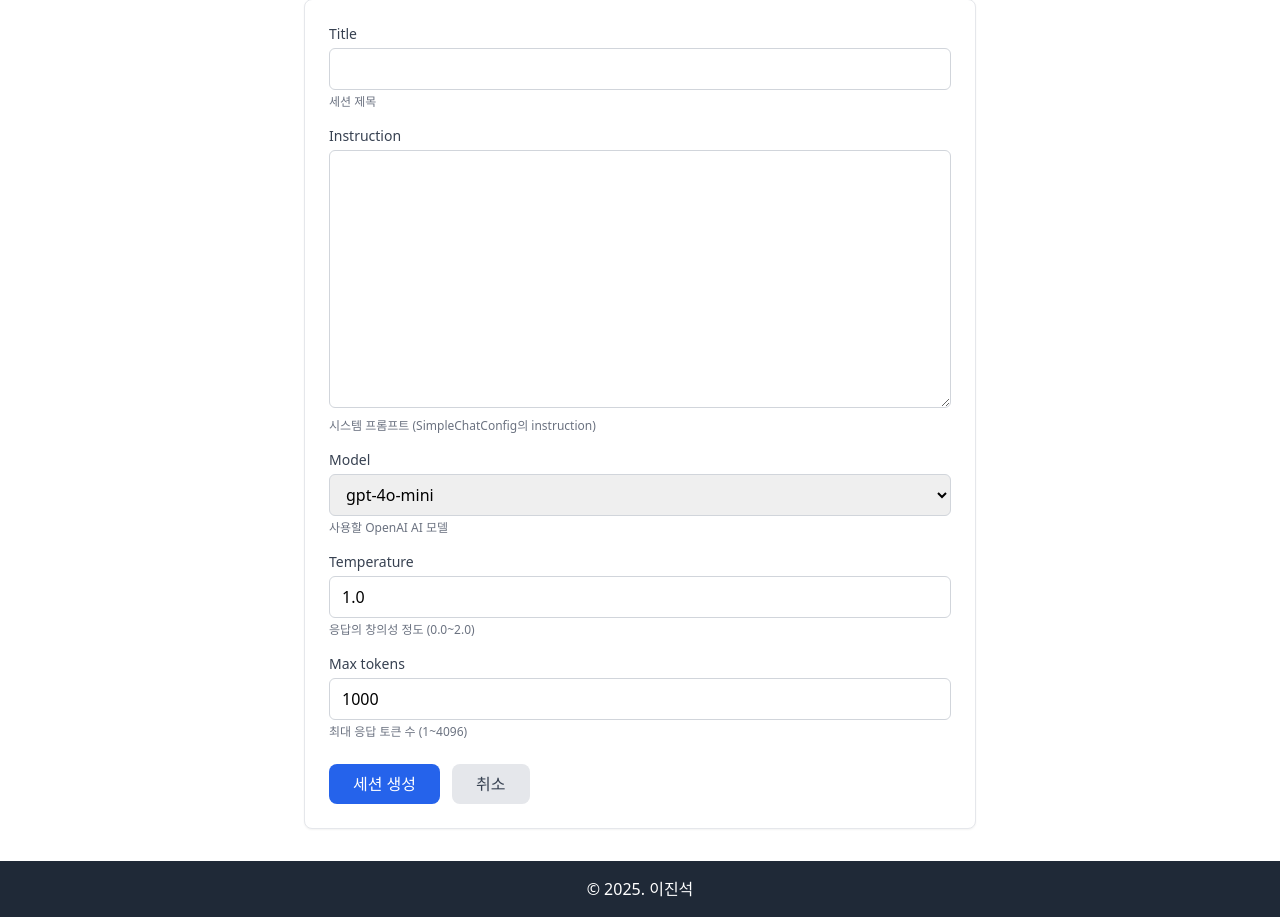
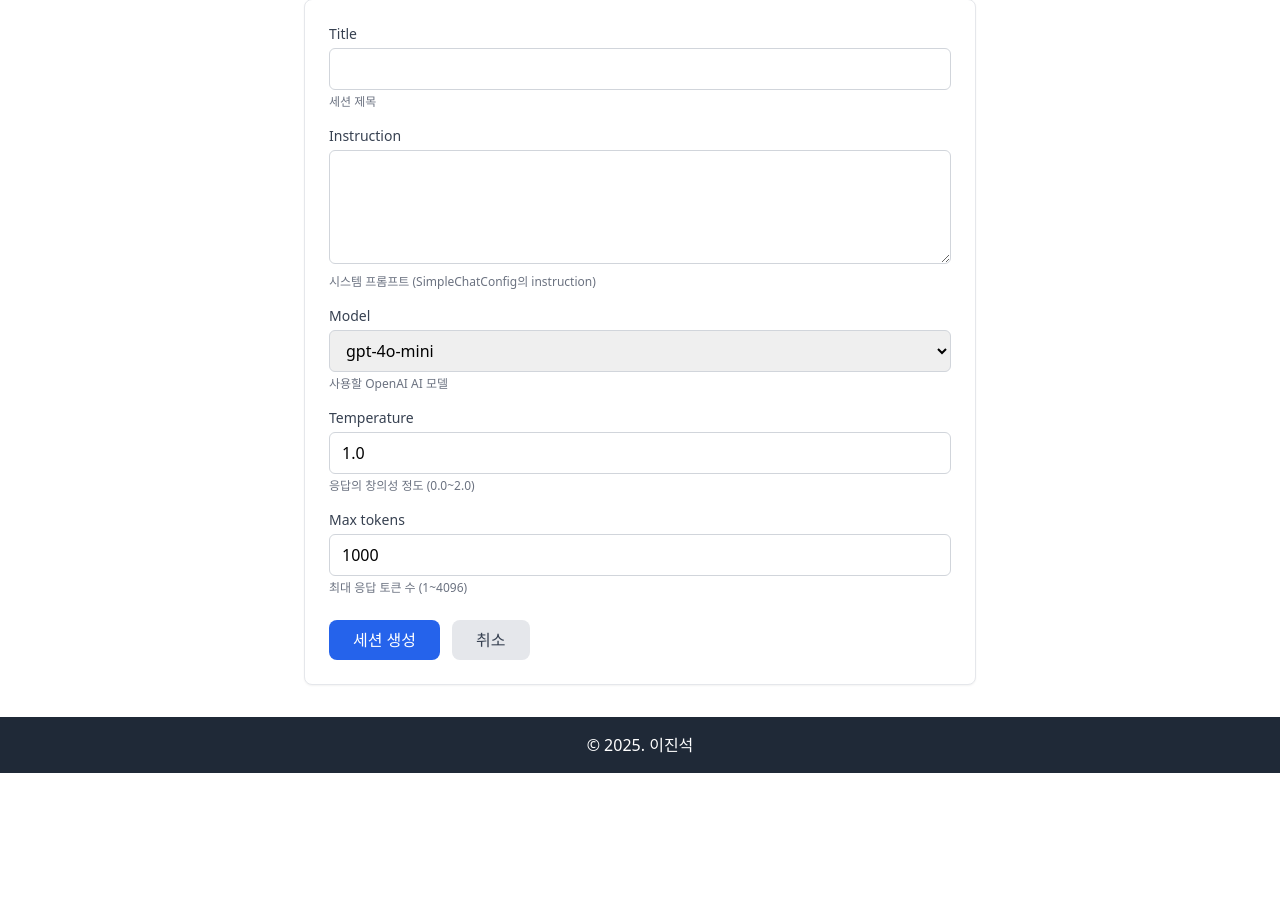
Before and after one commit to pyhub-kr/pycon-2025-demo, a Django app: page /roleplay/new/ in a window 1280 px wide. Shown: the part 149-1066 px from the top of the page. After the commit the page ends 922 px from the top, so only its background shows below. Run offline with Django 5.2, Linux system fonts and the light colour scheme; the visitor is signed in with stand-in values (Sample User, id 1); some libraries are stand-ins or nearby versions.

Commit message:
폼 스타일링을 CSS에서 Django 위젯으로 이동
- forms.py에 위젯 클래스 정의 추가
- 각 필드에 Tailwind CSS 클래스 직접 적용
- 템플릿의 <style> 태그 제거
- 더 깔끔한 코드 구조

```diff
--- a/roleplay/forms.py
+++ b/roleplay/forms.py
@@ -12,3 +12,26 @@ class ChatSessionForm(forms.ModelForm):
             "temperature",
             "max_tokens",
         ]
+        widgets = {
+            'title': forms.TextInput(attrs={
+                'class': 'w-full px-3 py-2 border border-gray-300 rounded-md focus:outline-none focus:ring-2 focus:ring-blue-500 focus:border-blue-500'
+            }),
+            'instruction': forms.Textarea(attrs={
+                'class': 'w-full px-3 py-2 border border-gray-300 rounded-md focus:outline-none focus:ring-2 focus:ring-blue-500 focus:border-blue-500',
+                'rows': 4
+            }),
+            'model': forms.Select(attrs={
+                'class': 'w-full px-3 py-2 border border-gray-300 rounded-md focus:outline-none focus:ring-2 focus:ring-blue-500 focus:border-blue-500'
+            }),
+            'temperature': forms.NumberInput(attrs={
+                'class': 'w-full px-3 py-2 border border-gray-300 rounded-md focus:outline-none focus:ring-2 focus:ring-blue-500 focus:border-blue-500',
+                'step': '0.1',
+                'min': '0',
+                'max': '2'
+            }),
+            'max_tokens': forms.NumberInput(attrs={
+                'class': 'w-full px-3 py-2 border border-gray-300 rounded-md focus:outline-none focus:ring-2 focus:ring-blue-500 focus:border-blue-500',
+                'min': '1',
+                'max': '4096'
+            }),
+        }
--- a/roleplay/templates/roleplay/chatsession_form.html
+++ b/roleplay/templates/roleplay/chatsession_form.html
@@ -36,26 +36,4 @@
             </form>
         </div>
     </div>
-
-    <style>
-        /* 폼 필드 스타일링 */
-        input[type="text"],
-        input[type="number"],
-        textarea,
-        select {
-            width: 100%;
-            padding: 0.5rem 0.75rem;
-            border: 1px solid #d1d5db;
-            border-radius: 0.375rem;
-        }
-
-        input[type="text"]:focus,
-        input[type="number"]:focus,
-        textarea:focus,
-        select:focus {
-            outline: none;
-            border-color: #3b82f6;
-            box-shadow: 0 0 0 3px rgba(59, 130, 246, 0.1);
-        }
-    </style>
 {% endblock %}
```
